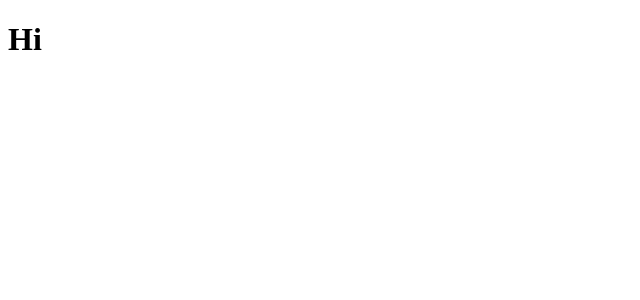
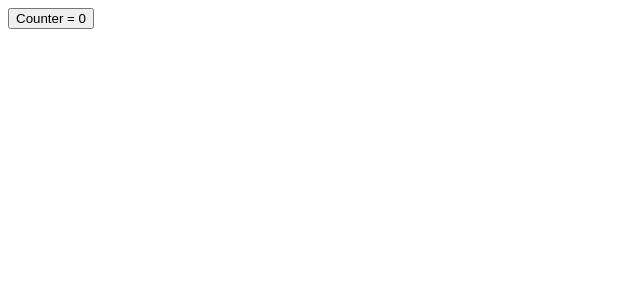
Before and after one commit to thedtv-1961/vuejs, a Vue app: page / in a window 1280 px wide. Shown: the top 300 px of the page, without its empty margins (0-640 px from the left). Built offline with nearby package versions, Linux system fonts and the light colour scheme.

Commit message:
Binding and Event

```diff
--- a/src/App.vue
+++ b/src/App.vue
@@ -1,10 +1,18 @@
-<script setup>
+<script>
+export default {
+  data() {
+    return {
+      counter: 0,
+    };
+  },
+  methods: {
+    increment() {
+      return this.counter++;
+    }
+  }
+};
 </script>
 
 <template>
-  <h1>Hi</h1>
+  <button @click="increment">Counter = {{ counter }}</button>
 </template>
-
-<style>
-
-</style>
```
